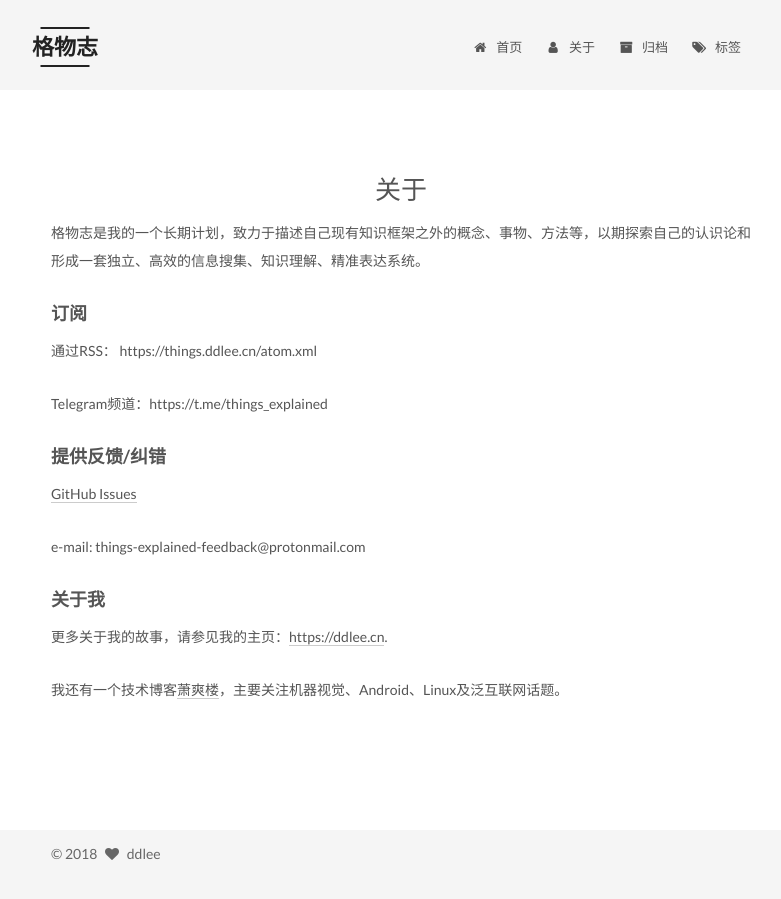
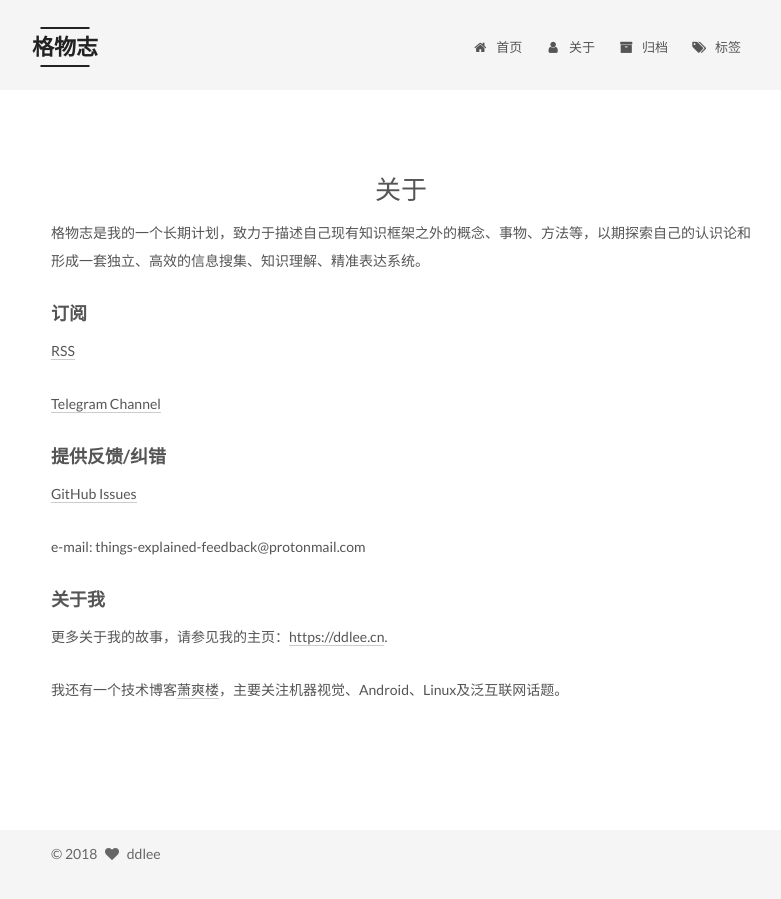
Before and after one commit to ddlee-cn/things-explained, a Jekyll site: the page built from about/index.md, in a window 1280 px wide. Shown: the whole page, without its empty margins (239-1020 px from the left). Built offline with Jekyll 4.4.1, drawn with Linux system fonts in a browser that asks for light colours.

Commit message:
Update index.md

```diff
--- a/about/index.md
+++ b/about/index.md
@@ -7,9 +7,9 @@ type: about
 
 #### 订阅
 
-通过RSS： https://things.ddlee.cn/atom.xml
+[RSS](https://things.ddlee.cn/atom.xml)
 
-Telegram频道：https://t.me/things_explained
+[Telegram Channel](https://t.me/things_explained)
 
 #### 提供反馈/纠错
 
```
